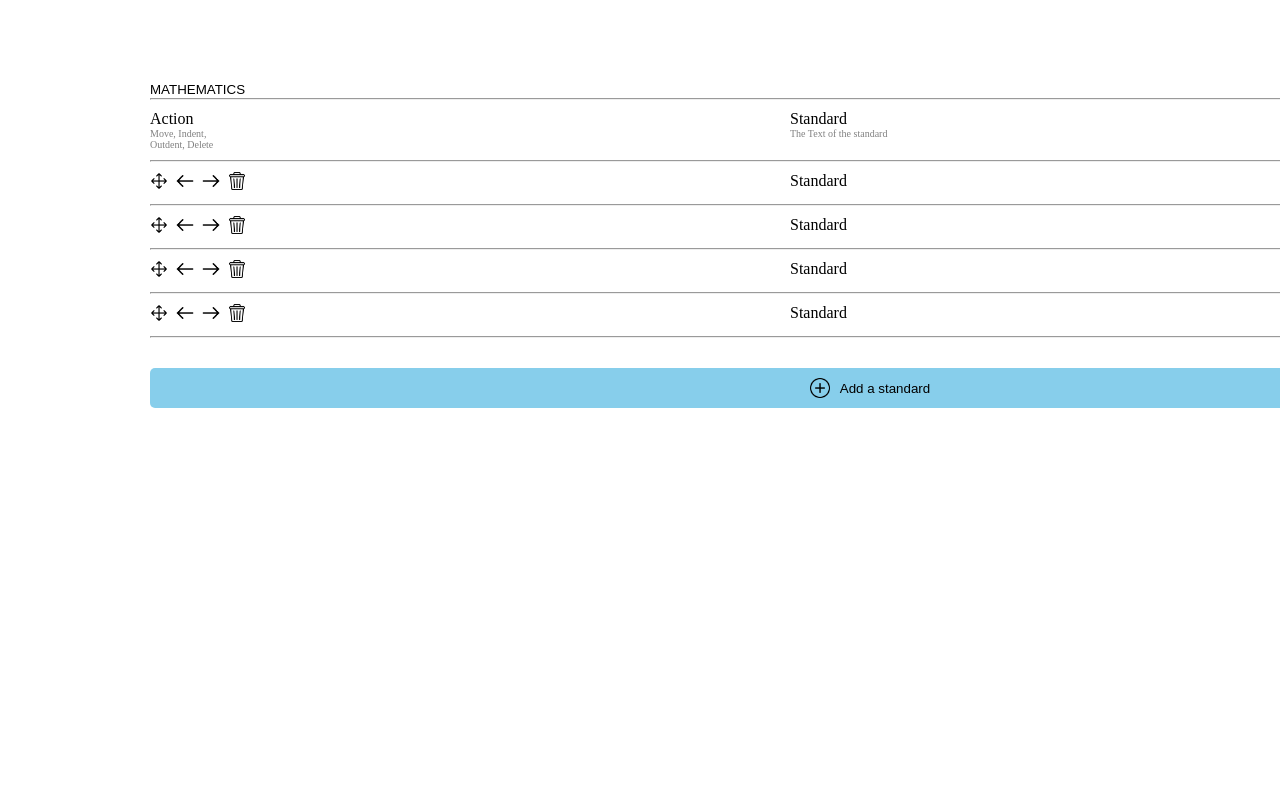
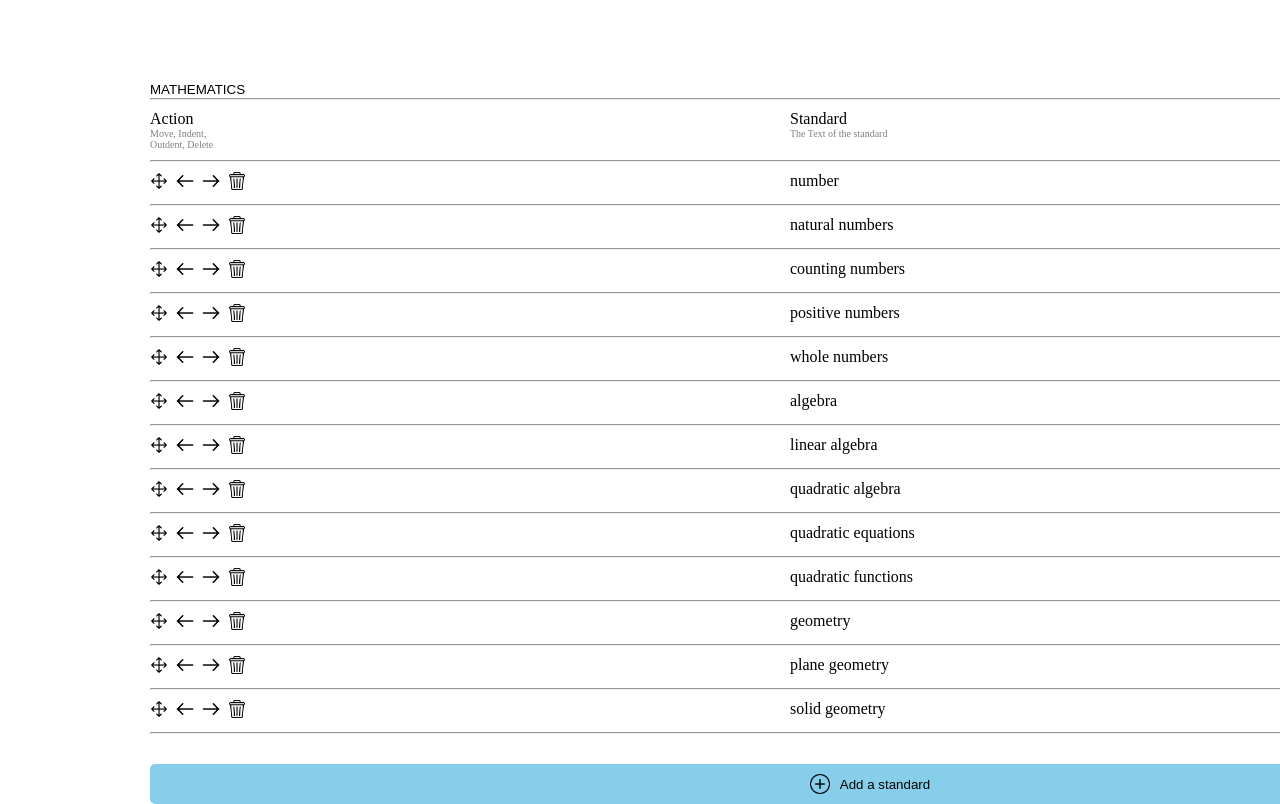
Before and after one commit to DY-2001/Curriculum-Authoring-Tool, a React (Create React App) app: page / in a window 1280 px wide. Shown: the top 804 px of the page. Built offline with nearby package versions, Linux system fonts and the light colour scheme.

Commit message:
redering json data using recursion(dfs)

```diff
--- a/src/App.js
+++ b/src/App.js
@@ -1,12 +1,13 @@
 import { useState } from "react";
 import Home from "./components/home/Home";
+import topics from "./data/topicData";
 import "./App.css";
 
 function App() {
-  const [topics, setTopics] = useState(["dsf", "dsf", "df", "dsf"]);
+  const [topicsData, setTopicsData] = useState(topics);
   return (
     <div className="App">
-      <Home topics={topics} setTopics={setTopics} />
+      <Home topicsData={topicsData} setTopicsData={setTopicsData} />
     </div>
   );
 }
--- a/src/components/home/Home.jsx
+++ b/src/components/home/Home.jsx
@@ -1,18 +1,15 @@
 import React from "react";
 import styles from "./Home.module.css";
 import Header from "../header/Header";
-import ParticularTopic from "../particularTopic/ParticularTopic";
+import Topic from "../topic/Topic";
 
 const Home = (props) => {
-  const { topics, setTopics } = props;
+  const { topicsData, setTopicsData } = props;
   return (
     <div className={styles["curriculumContainer"]}>
       <Header />
-      {topics &&
-        topics.map((topic, index) => {
-          return <ParticularTopic />;
-        })}
-      <button className={styles["addButton"]}>
+      <Topic topicsData={topicsData} />
+      <button onClick={() => null} className={styles["addButton"]}>
         <img src="/images/plus.png" className={styles["plusIcon"]} />
         Add a standard
       </button>
--- a/src/components/particularTopic/ParticularTopic.jsx
+++ b/src/components/particularTopic/ParticularTopic.jsx
@@ -1,17 +1,33 @@
 import styles from "./ParticularTopic.module.css";
 import Line from "../line/Line";
-const ParticularTopic = () => {
+const ParticularTopic = ({ topicName }) => {
   return (
     <div className={styles["topicStyles"]}>
       <div className={styles["topicActionAndName"]}>
         <div className={styles["actionContainer"]}>
-            <img src="/images/move.png" title="move" className={styles["actionIcon"]} />
-            <img src="/images/back.png" title="outdend" className={styles["actionIcon"]} />
-            <img src="/images/next.png" title="indent" className={styles["actionIcon"]} />
-            <img src="/images/bin.png" title="delete" className={styles["actionIcon"]} />
+          <img
+            src="/images/move.png"
+            title="move"
+            className={styles["actionIcon"]}
+          />
+          <img
+            src="/images/back.png"
+            title="outdend"
+            className={styles["actionIcon"]}
+          />
+          <img
+            src="/images/next.png"
+            title="indent"
+            className={styles["actionIcon"]}
+          />
+          <img
+            src="/images/bin.png"
+            title="delete"
+            className={styles["actionIcon"]}
+          />
         </div>
         <div className={styles["actionContainer"]}>
-          <p>Standard</p>
+          <p>{topicName}</p>
         </div>
       </div>
       <Line />
--- /dev/null
+++ b/src/components/topic/Topic.jsx
@@ -0,0 +1,29 @@
+import ParticularTopic from "../particularTopic/ParticularTopic";
+
+const Topic = ({ topicsData }) => {
+  if (topicsData.topicHierarchy === '3') {
+    return <ParticularTopic topicName={topicsData.topicName} />;
+  } else if (
+    topicsData.topicHierarchy === '1' ||
+    topicsData.topicHierarchy === '2'
+  ) {
+    return (
+      <>
+        <ParticularTopic topicName={topicsData.topicName} />
+        {topicsData.subTopics.map((topicsData) => (
+          <Topic key={topicsData.id} topicsData={topicsData} />
+        ))}
+      </>
+    );
+  } else {
+    return (
+      <>
+        {topicsData.subTopics.map((topicsData) => (
+          <Topic key={topicsData.id} topicsData={topicsData} />
+        ))}
+      </>
+    );
+  }
+};
+
+export default Topic;
--- /dev/null
+++ b/src/data/topicData.js
@@ -0,0 +1,92 @@
+const topics = {
+  id: "1",
+  topicName: "mathematics",
+  topicHierarchy: "0",
+  subTopics: [
+    {
+      id: "2",
+      topicName: "number",
+      topicHierarchy: "1",
+      subTopics: [
+        {
+          id: "3",
+          topicName: "natural numbers",
+          topicHierarchy: "2",
+          subTopics: [
+            {
+              id: "4",
+              topicName: "counting numbers",
+              topicHierarchy: "3",
+              subTopics: [],
+            },
+            {
+              id: "5",
+              topicName: "positive numbers",
+              topicHierarchy: "3",
+              subTopics: [],
+            },
+          ],
+        },
+        {
+          id: "6",
+          topicName: "whole numbers",
+          topicHierarchy: "2",
+          subTopics: [],
+        },
+      ],
+    },
+    {
+      id: "7",
+      topicName: "algebra",
+      topicHierarchy: "1",
+      subTopics: [
+        {
+          id: "8",
+          topicName: "linear algebra",
+          topicHierarchy: "2",
+          subTopics: [],
+        },
+        {
+          id: "9",
+          topicName: "quadratic algebra",
+          topicHierarchy: "2",
+          subTopics: [
+            {
+              id: "10",
+              topicName: "quadratic equations",
+              topicHierarchy: "3",
+              subTopics: [],
+            },
+            {
+              id: "11",
+              topicName: "quadratic functions",
+              topicHierarchy: "3",
+              subTopics: [],
+            },
+          ],
+        },
+      ],
+    },
+    {
+      id: "12",
+      topicName: "geometry",
+      topicHierarchy: "1",
+      subTopics: [
+        {
+          id: "13",
+          topicName: "plane geometry",
+          topicHierarchy: "2",
+          subTopics: [],
+        },
+        {
+          id: "14",
+          topicName: "solid geometry",
+          topicHierarchy: "2",
+          subTopics: [],
+        },
+      ],
+    },
+  ],
+};
+
+export default topics;
```
Also changed, not shown: src/components/topic/Topic.module.css (added).
